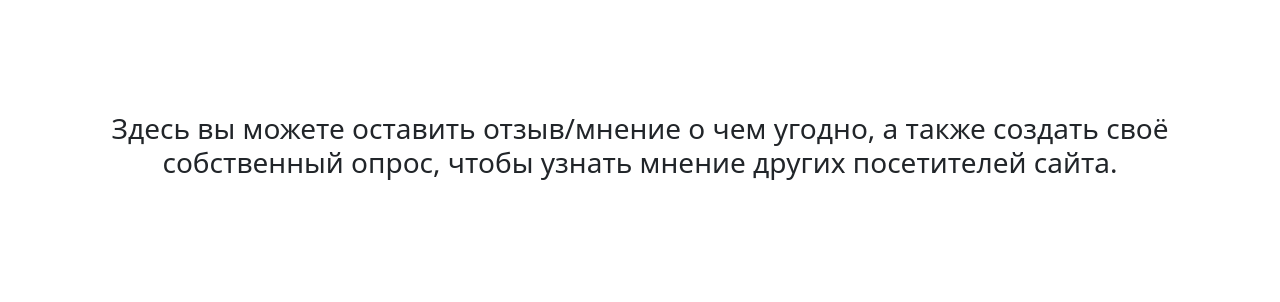
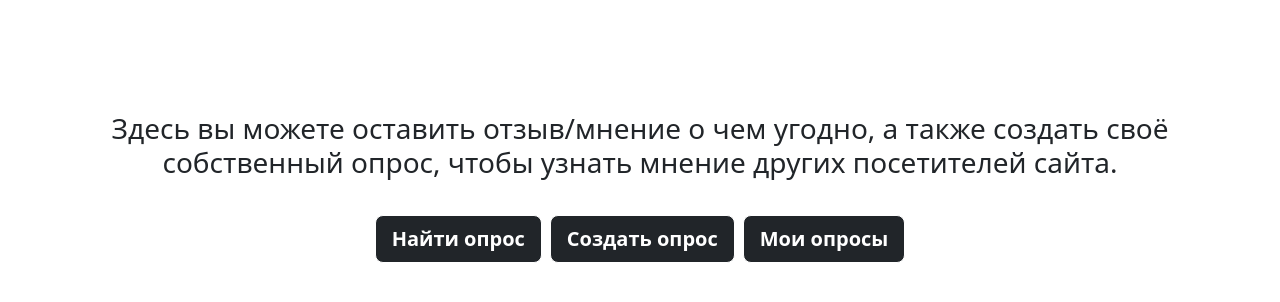
Before and after one commit to cppismylife/schoolproject, a Django app: page / in a window 1280 px wide. Shown: the part 56-358 px from the top of the page. Run offline with Django 3.2, Linux system fonts and the light colour scheme; the visitor is signed in with stand-in values (Sample User, id 1); some libraries are stand-ins or nearby versions.

Commit message:
Изменён шаблон главной страницы

```diff
--- a/main/templates/pages/index.html
+++ b/main/templates/pages/index.html
@@ -8,17 +8,21 @@
   <div class="d-flex h-300 text-center">
     <div class="mt-5 d-flex h-300 p-3 mx-auto flex-column">
       <h3 class=" mt-4">Здесь вы можете оставить отзыв/мнение о чем угодно, а также создать своё собственный
-        опрос,
-        чтобы узнать мнение других посетителей сайта.</h3>
-      {% if auth %}
-      {% else %}
-        <h5 class="lead mt-4">Создавать опросы и оставлять голоса могут только авторизованные пользователи.</h5>
-        <p class="lead mt-4">
+        опрос, чтобы узнать мнение других посетителей сайта.</h3>
+      {% if not auth %}
+        <h5 class="lead mt-4">Создавать опросы могут только авторизованные пользователи.</h5>
+      {% endif %}
+      <div class="mt-4 d-flex justify-content-center flex-wrap">
+        <a href="{% url 'voting_search' %}" class="btn btn-lg btn-secondary fw-bold border-white bg-dark m-1">Найти опрос</a>
+        {% if auth %}
+          <a href="{% url 'create_voting' %}" class="btn btn-lg btn-secondary fw-bold border-white bg-dark m-1">Создать опрос</a>
+          <a href="{% url 'votings_list' %}" class="btn btn-lg btn-secondary fw-bold border-white bg-dark m-1">Мои опросы</a>
+        {% else %}
           <a href="accounts/register/"
-             class="btn btn-lg btn-secondary fw-bold border-white bg-dark">Зарегистрироваться</a>
-          <a href="login/" class="btn btn-lg btn-secondary fw-bold border-white bg-dark">Войти</a>
-        </p>
-      {% endif %}
+             class="btn btn-lg btn-secondary fw-bold border-white bg-dark m-1">Зарегистрироваться</a>
+          <a href="login/" class="btn btn-lg btn-secondary fw-bold border-white bg-dark m-1">Войти</a>
+        {% endif %}
+      </div>
     </div>
   </div>
 {% endblock %}
```
